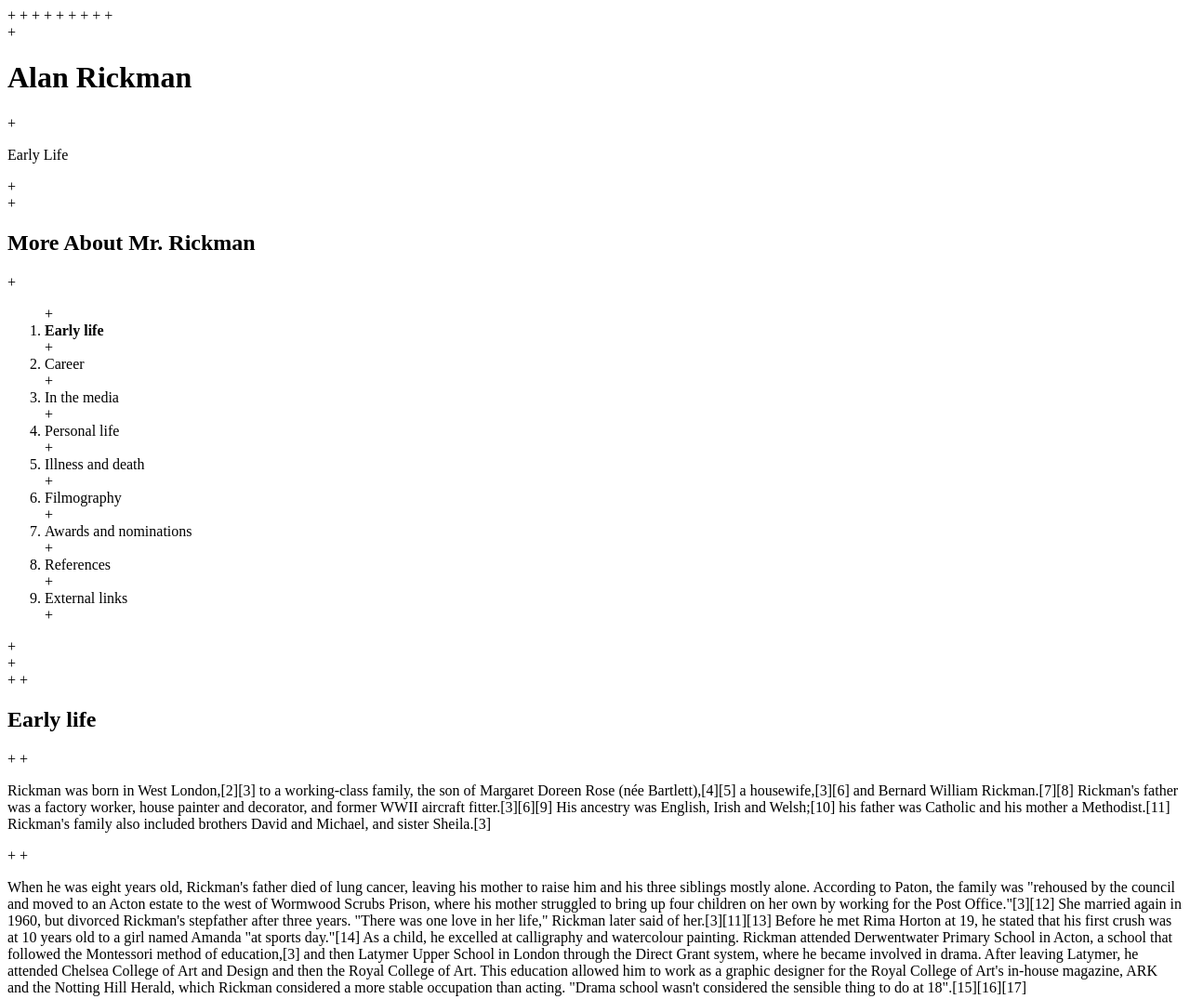
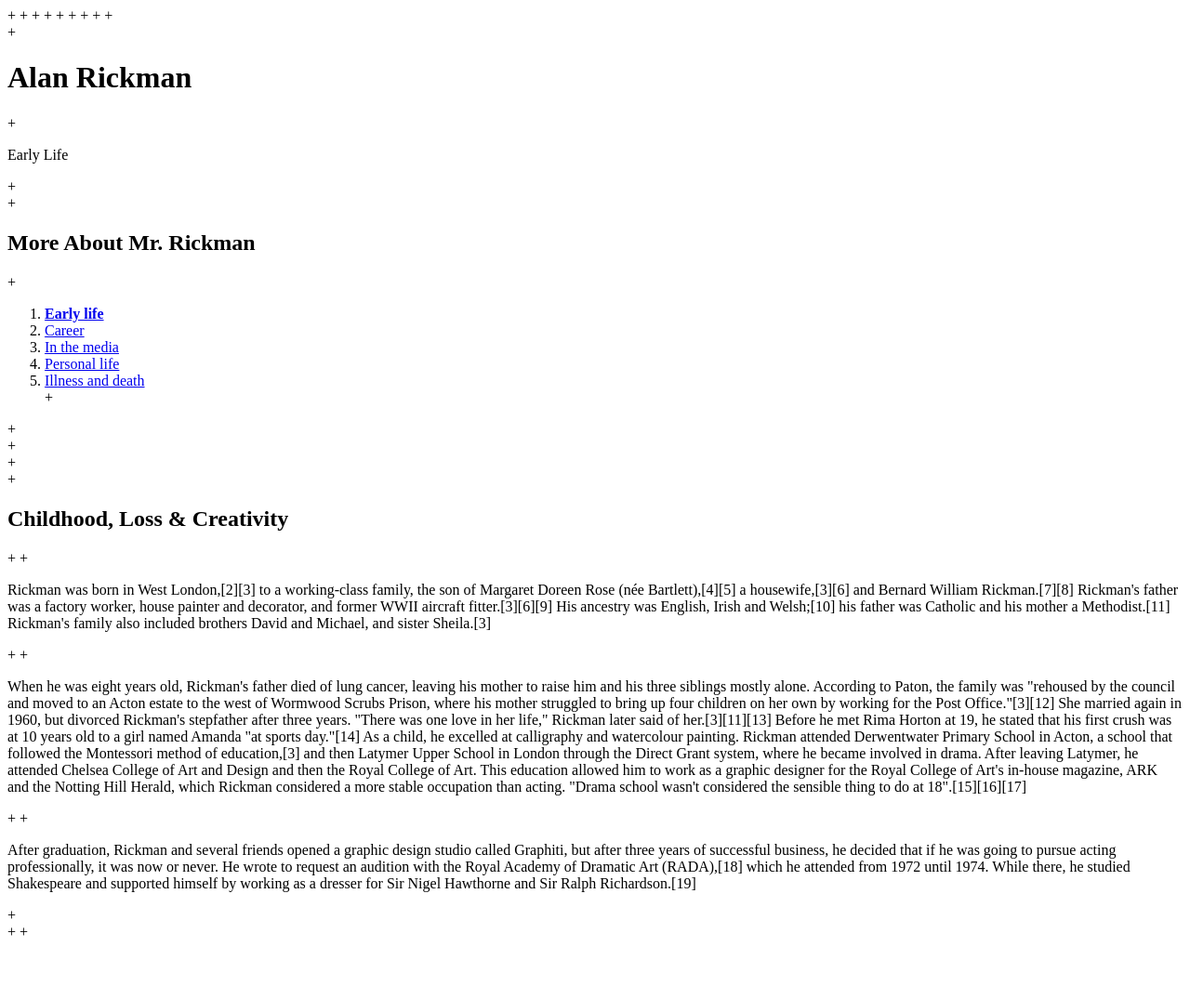
Before and after one commit to SerenaAndrews/gymnasium-classwork, a plain HTML site: page early-life.html in a window 1280 px wide. Shown: the top 1075 px of the page at 93% size. After the commit the page ends 1020 px from the top, so only its background shows below. Drawn offline with Linux system fonts and the light colour scheme.

Commit message:
Update early-life.html
Add hyperlinks to menu, add main tag to content

```diff
--- a/early-life.html
+++ b/early-life.html
@@ -12,26 +12,23 @@
 +		<nav>
 +			<h2>More About Mr. Rickman</h2>
 +				<ol>
-+					<li><b>Early life</b></li>
-+					<li>Career</li>
-+					<li>In the media</li>
-+					<li>Personal life</li>
-+					<li>Illness and death</li>
-+					<li>Filmography</li>
-+					<li>Awards and nominations</li>
-+					<li>References</li>
-+					<li>External links</li>
+         <li><b><a href="/early-life.html">Early life</a></b></li>
+					<li><a href="/career.html">Career</a></li>
+					<li><a href="/in-the-media.html">In the media</a></li>
+					<li><a href="/personal-life.html">Personal life</a></li>
+					<li><a href="/illness-and-death.html">Illness and death</a></li>
 +				</ol>
 +		</nav>
 +</header>
++<main>
++ <h2>Childhood, Loss &amp; Creativity</h2>
 +
-+<h2>Early life</h2>
++ <p>Rickman was born in West London,[2][3] to a working-class family, the son of Margaret Doreen Rose (née Bartlett),[4][5] a housewife,[3][6] and Bernard William Rickman.[7][8] Rickman's father was a factory worker, house painter and decorator, and former WWII aircraft fitter.[3][6][9] His ancestry was English, Irish and Welsh;[10] his father was Catholic and his mother a Methodist.[11] Rickman's family also included brothers David and Michael, and sister Sheila.[3]</p>
 +
-+<p>Rickman was born in West London,[2][3] to a working-class family, the son of Margaret Doreen Rose (née Bartlett),[4][5] a housewife,[3][6] and Bernard William Rickman.[7][8] Rickman's father was a factory worker, house painter and decorator, and former WWII aircraft fitter.[3][6][9] His ancestry was English, Irish and Welsh;[10] his father was Catholic and his mother a Methodist.[11] Rickman's family also included brothers David and Michael, and sister Sheila.[3]</p>
++ <p>When he was eight years old, Rickman's father died of lung cancer, leaving his mother to raise him and his three siblings mostly alone. According to Paton, the family was "rehoused by the council and moved to an Acton estate to the west of Wormwood Scrubs Prison, where his mother struggled to bring up four children on her own by working for the Post Office."[3][12] She married again in 1960, but divorced Rickman's stepfather after three years. "There was one love in her life," Rickman later said of her.[3][11][13] Before he met Rima Horton at 19, he stated that his first crush was at 10 years old to a girl named Amanda "at sports day."[14] As a child, he excelled at calligraphy and watercolour painting. Rickman attended Derwentwater Primary School in Acton, a school that followed the Montessori method of education,[3] and then Latymer Upper School in London through the Direct Grant system, where he became involved in drama. After leaving Latymer, he attended Chelsea College of Art and Design and then the Royal College of Art. This education allowed him to work as a graphic designer for the Royal College of Art's in-house magazine, ARK and the Notting Hill Herald, which Rickman considered a more stable occupation than acting. "Drama school wasn't considered the sensible thing to do at 18".[15][16][17]</p>
 +
-+<p>When he was eight years old, Rickman's father died of lung cancer, leaving his mother to raise him and his three siblings mostly alone. According to Paton, the family was "rehoused by the council and moved to an Acton estate to the west of Wormwood Scrubs Prison, where his mother struggled to bring up four children on her own by working for the Post Office."[3][12] She married again in 1960, but divorced Rickman's stepfather after three years. "There was one love in her life," Rickman later said of her.[3][11][13] Before he met Rima Horton at 19, he stated that his first crush was at 10 years old to a girl named Amanda "at sports day."[14] As a child, he excelled at calligraphy and watercolour painting. Rickman attended Derwentwater Primary School in Acton, a school that followed the Montessori method of education,[3] and then Latymer Upper School in London through the Direct Grant system, where he became involved in drama. After leaving Latymer, he attended Chelsea College of Art and Design and then the Royal College of Art. This education allowed him to work as a graphic designer for the Royal College of Art's in-house magazine, ARK and the Notting Hill Herald, which Rickman considered a more stable occupation than acting. "Drama school wasn't considered the sensible thing to do at 18".[15][16][17]</p>
++ <p>After graduation, Rickman and several friends opened a graphic design studio called Graphiti, but after three years of successful business, he decided that if he was going to pursue acting professionally, it was now or never. He wrote to request an audition with the Royal Academy of Dramatic Art (RADA),[18] which he attended from 1972 until 1974. While there, he studied Shakespeare and supported himself by working as a dresser for Sir Nigel Hawthorne and Sir Ralph Richardson.[19]</p>
 +
-+<p>After graduation, Rickman and several friends opened a graphic design studio called Graphiti, but after three years of successful business, he decided that if he was going to pursue acting professionally, it was now or never. He wrote to request an audition with the Royal Academy of Dramatic Art (RADA),[18] which he attended from 1972 until 1974. While there, he studied Shakespeare and supported himself by working as a dresser for Sir Nigel Hawthorne and Sir Ralph Richardson.[19]</p>
-+
+</main>
 +</body>
 +</html>
```
